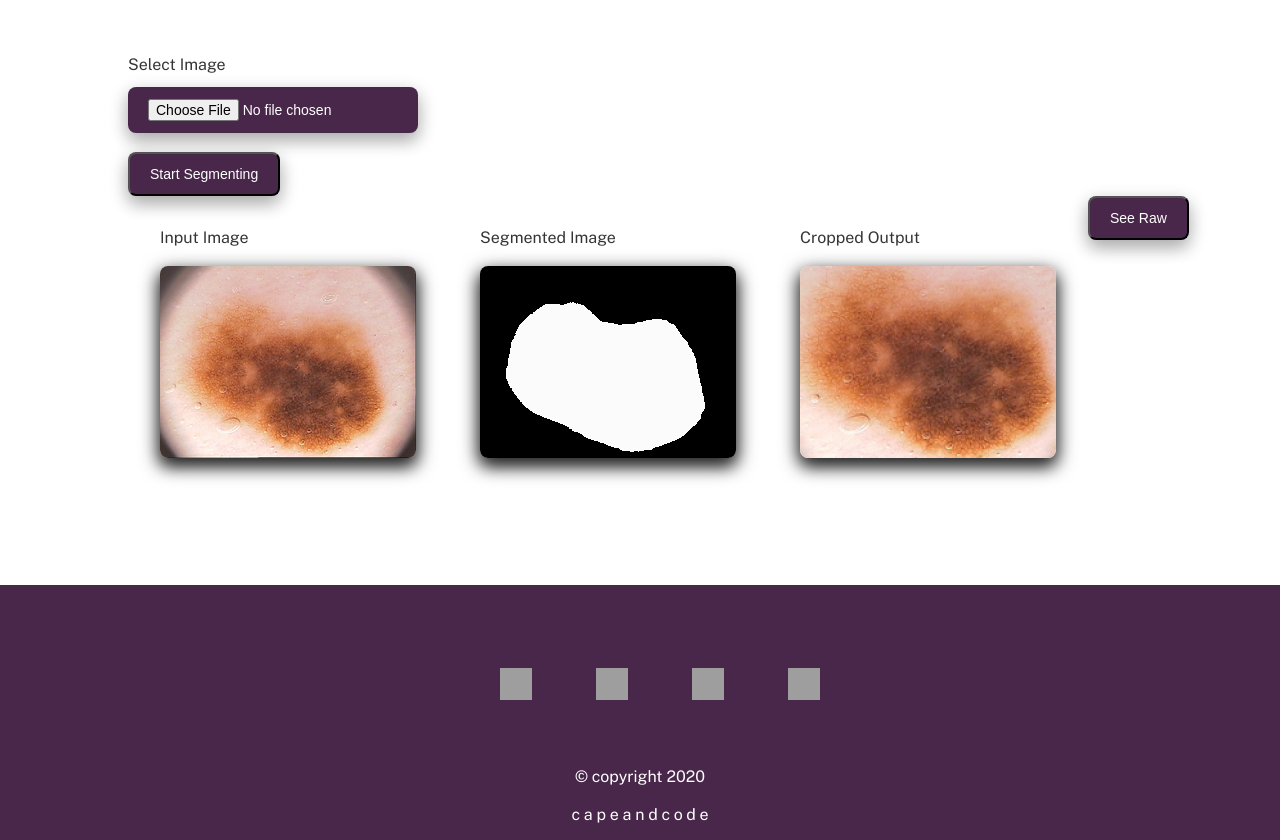
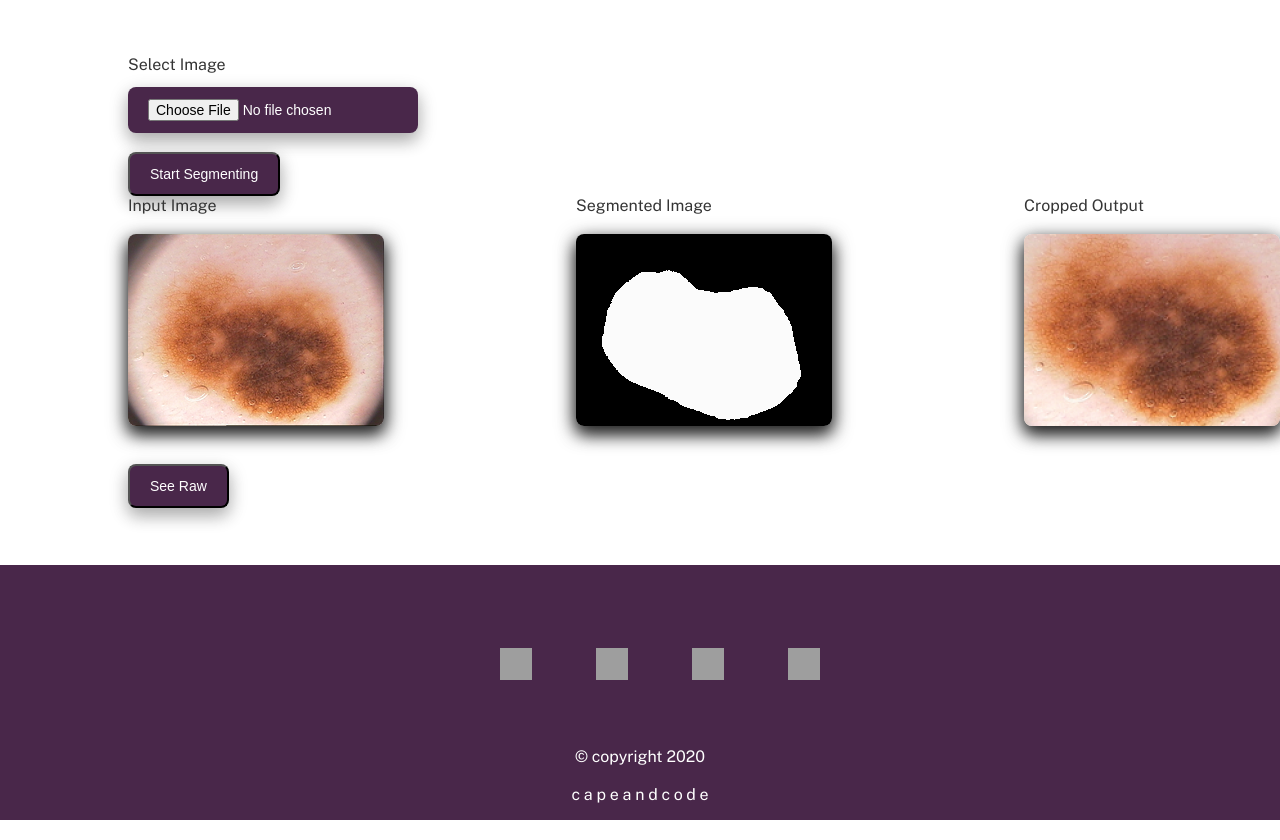
Before and after one commit to hashbanger/Online_Lesion_Segmentation_Platform, a Flask app: page /segment in a window 1280 px wide. Shown: the part 404-1244 px from the top of the page. Run offline with Flask 2, Linux system fonts and the light colour scheme; some web fonts are replaced; grey boxes are pictures that could not be loaded.

Commit message:
changed styling

```diff
--- a/static/main.css
+++ b/static/main.css
@@ -217,12 +217,10 @@ footer{
 }
 
 
-.column{
+/* .column{
     float: left;
     margin: 2em;
-    /* display: inline-block; */
-
-}
+} */
 
 
 .button {
@@ -286,3 +284,9 @@ footer{
     width: 2rem;
 
 }
+
+.flex-container{
+    display: flex;
+    flex-direction: row;
+    justify-content: space-between;
+}
--- a/templates/segment.html
+++ b/templates/segment.html
@@ -31,7 +31,7 @@
        </form>
 
    </div>
-   <div class="row-1">
+   <div class="flex-container">
    <div class="column">
         <label class='output-image-label' for="image">Input Image</label>
         <br><br>
@@ -46,7 +46,7 @@
      <br><br>
   </div>
 
-    <div class="column">
+    <div>
       <label class='output-image-label' for="image">Cropped Output</label>
       <br><br>
      <img class="output-image" src="{{ url_for('static', filename = 'cropped.bmp')}}">
```
